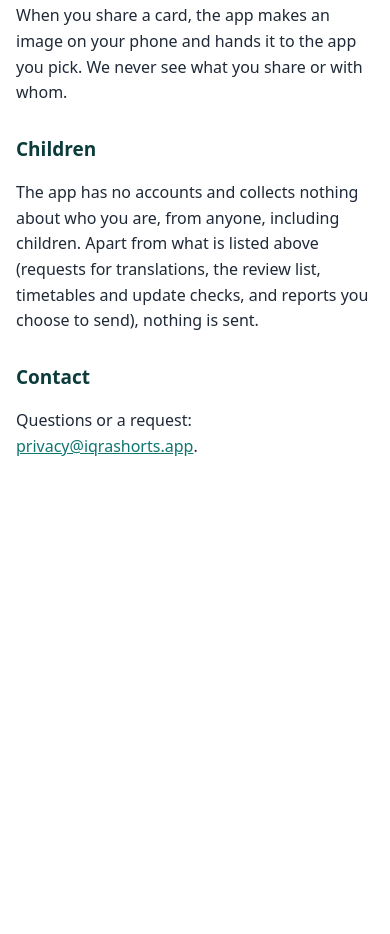
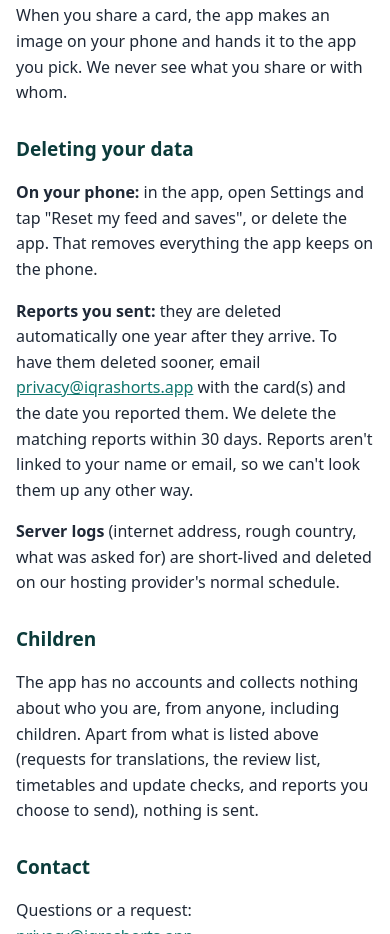
Before and after one commit to razilzul/iqrashorts-site, a plain HTML site: page privacy/index.html in a window 390 px wide. Shown: the part 2710-3644 px from the top of the page. Before the commit the page ends 3209 px from the top, so only its background shows below. Drawn offline with Linux system fonts and the light colour scheme.

Commit message:
Privacy: how to delete your data (phone, reports, logs) for Play's data deletion link
Co-Authored-By: Claude Opus 5.5 <noreply@anthropic.com>

```diff
--- a/privacy/index.html
+++ b/privacy/index.html
@@ -40,6 +40,10 @@ header{display:flex;align-items:center;gap:10px}header img{width:32px;height:32p
 <h2>Sharing</h2>
 <p>When you share a card, the app makes an image on your phone and hands it to the app you pick. We never see what you share or with whom.</p>
 
+<h2 id="delete">Deleting your data</h2>
+<p><strong>On your phone:</strong> in the app, open Settings and tap "Reset my feed and saves", or delete the app. That removes everything the app keeps on the phone.</p>
+<p><strong>Reports you sent:</strong> they are deleted automatically one year after they arrive. To have them deleted sooner, email <a href="mailto:privacy@iqrashorts.app?subject=Delete%20my%20reports">privacy@iqrashorts.app</a> with the card(s) and the date you reported them. We delete the matching reports within 30 days. Reports aren't linked to your name or email, so we can't look them up any other way.</p>
+<p><strong>Server logs</strong> (internet address, rough country, what was asked for) are short-lived and deleted on our hosting provider's normal schedule.</p>
 <h2>Children</h2>
 <p>The app has no accounts and collects nothing about who you are, from anyone, including children. Apart from what is listed above (requests for translations, the review list, timetables and update checks, and reports you choose to send), nothing is sent.</p>
 
```
